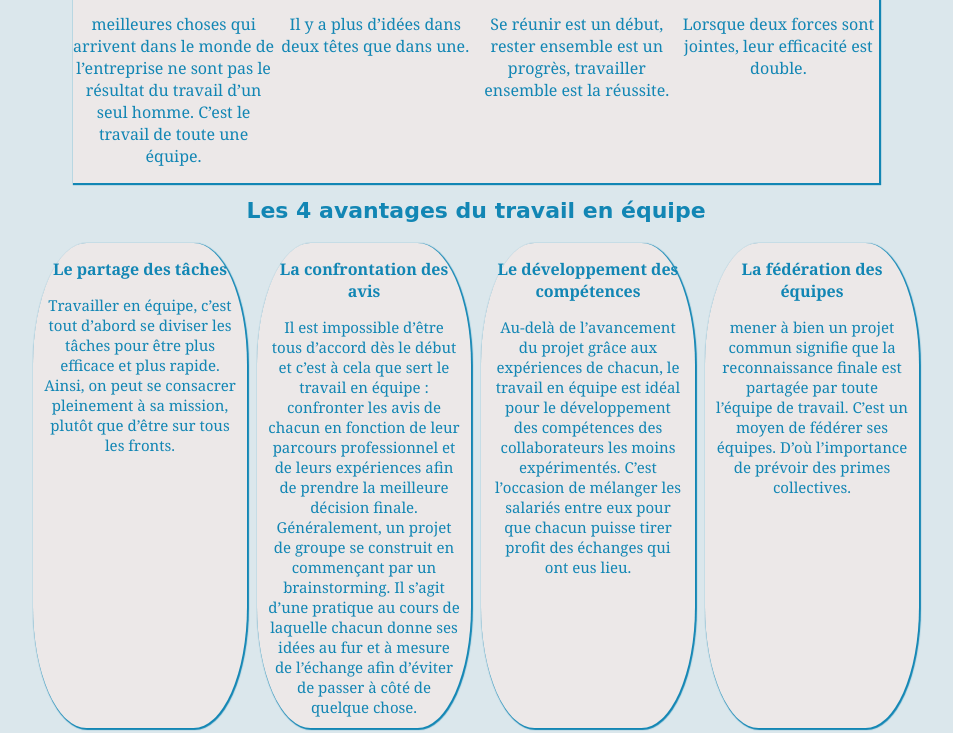
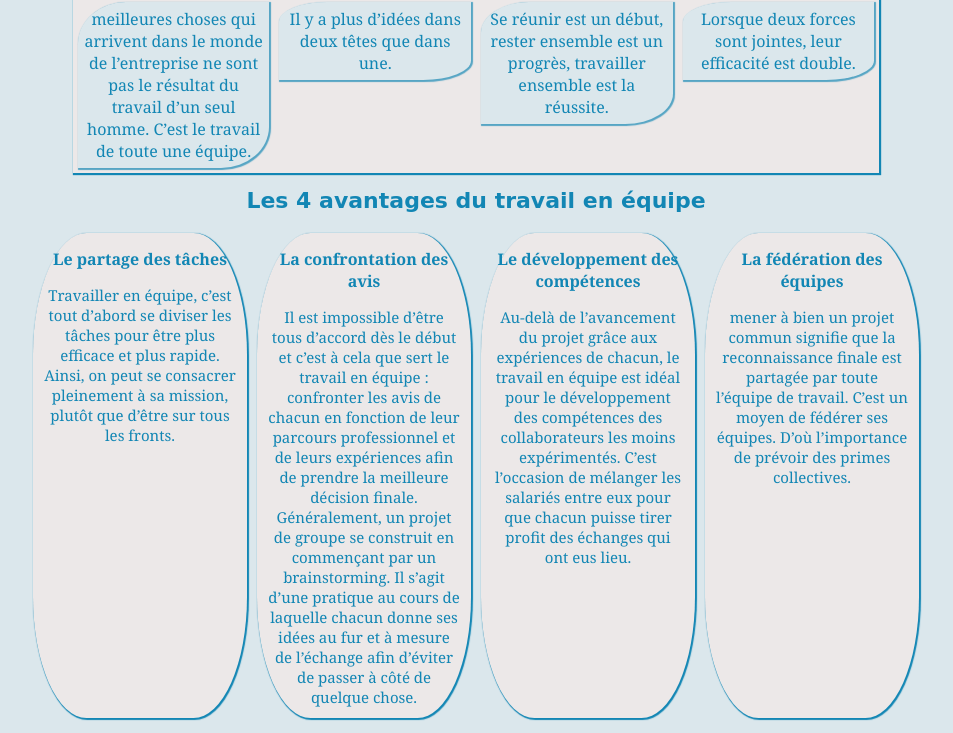
Before and after one commit to ibrahim-cloud/page-web, a plain HTML site: page index.html in a window 1280 px wide. Shown: the part 301-1034 px from the top of the page, without its empty margins (164-1117 px from the left). Drawn offline with Linux system fonts and the light colour scheme.

Commit message:
vsc commit

```diff
--- a/index.html
+++ b/index.html
@@ -3,13 +3,13 @@
 <head>
 <meta charset="UTF-8">
 <!-- css -->
-<link rel="stylesheet" type="text/css" href="style/mainstyle.css">
+<link rel="stylesheet" type="text/css" href="style/css/mainstyle.css">
 <title>YouCode Groupe B</title>
 </head>
 <body>
     <!-- le logo -->
 <header>
-    <div class="logo"><img src="img/YSGbV2_logo.png"</div>
+    <div class="logo"><img src="img/YSGbV2_logo.png"></div>
 </header>
 <!-- le core de site ici vous pouvez modifier le contenue -->
 <main>
@@ -19,9 +19,10 @@
             <div class="profil">
                 <div class="propic"><img src="img/Steve-Jobs.jpg"></div>
                 <figcaption >Steve Jobs</figcaption>
-            <div class="pref"></div>
-                <p> meilleures choses qui arrivent dans le monde de l’entreprise ne sont pas le résultat du travail d’un seul homme. C’est le travail de toute une équipe.</p>
+            <div class="pref">
+                <p>meilleures choses qui arrivent dans le monde de l’entreprise ne sont pas le résultat du travail d’un seul homme. C’est le travail de toute une équipe.</p>
             </div>
+        </div>
             <div class="profil">
                 <div class="propic"><img src="img/jacques-chirac.jpg"></div>
                 <figcaption >Jacques Chira</figcaption>
--- a/style/mainstyle.css
+++ b/style/sass/mainstyle.scss
@@ -66,3 +66,10 @@ h2 {
     font-size: 15px;
     margin: 11px;
 }
+.profil .pref p {
+    margin: 5px;
+    border-radius: 25% 0% 25%;
+    background: #dbe7ec;
+    box-shadow: 1px 1px 1px 1PX #56a5c4;
+    padding: 6px;
+}
```
Also changed, not shown: style/css/mainstyle.css (added), 1 other file.
